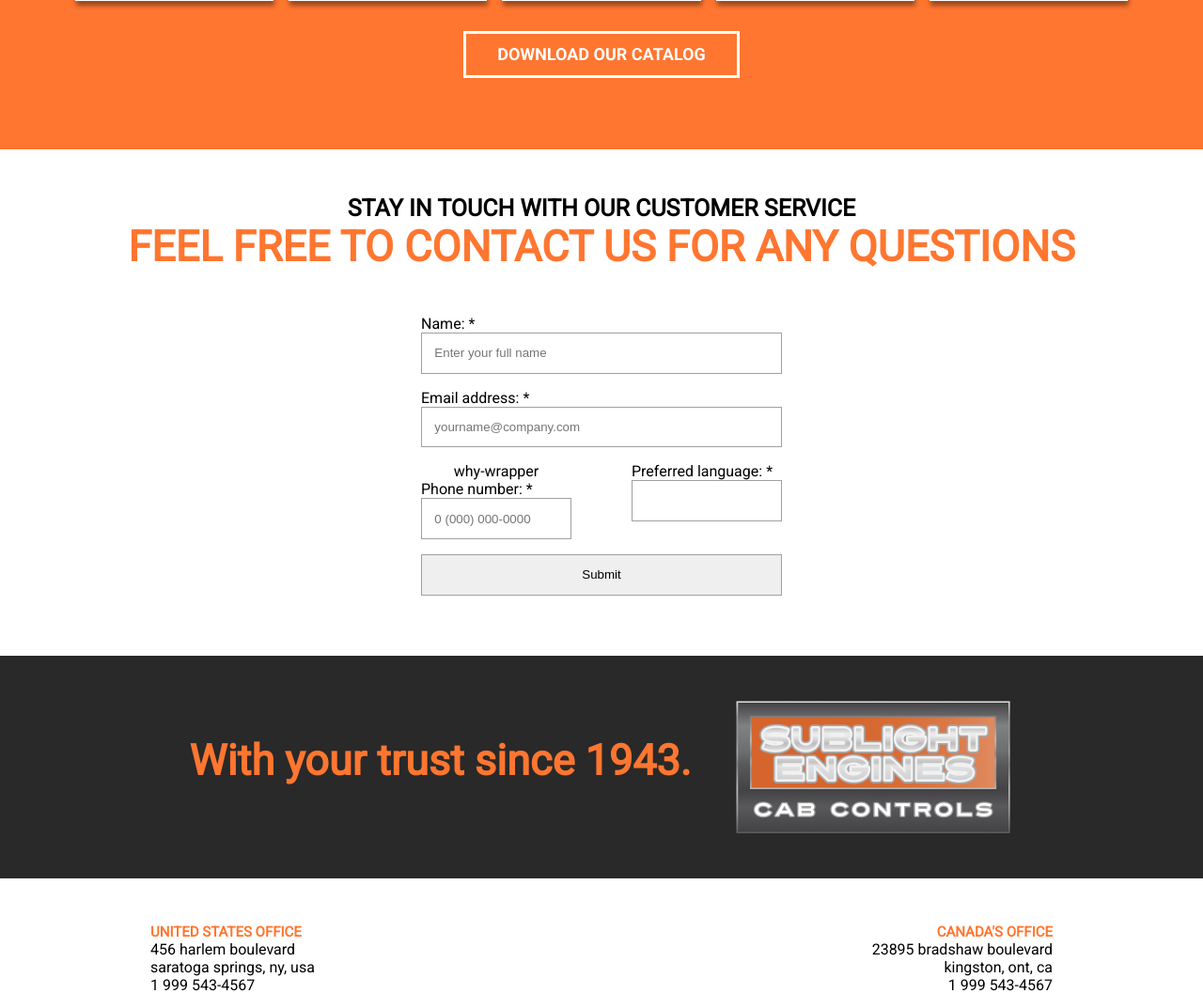
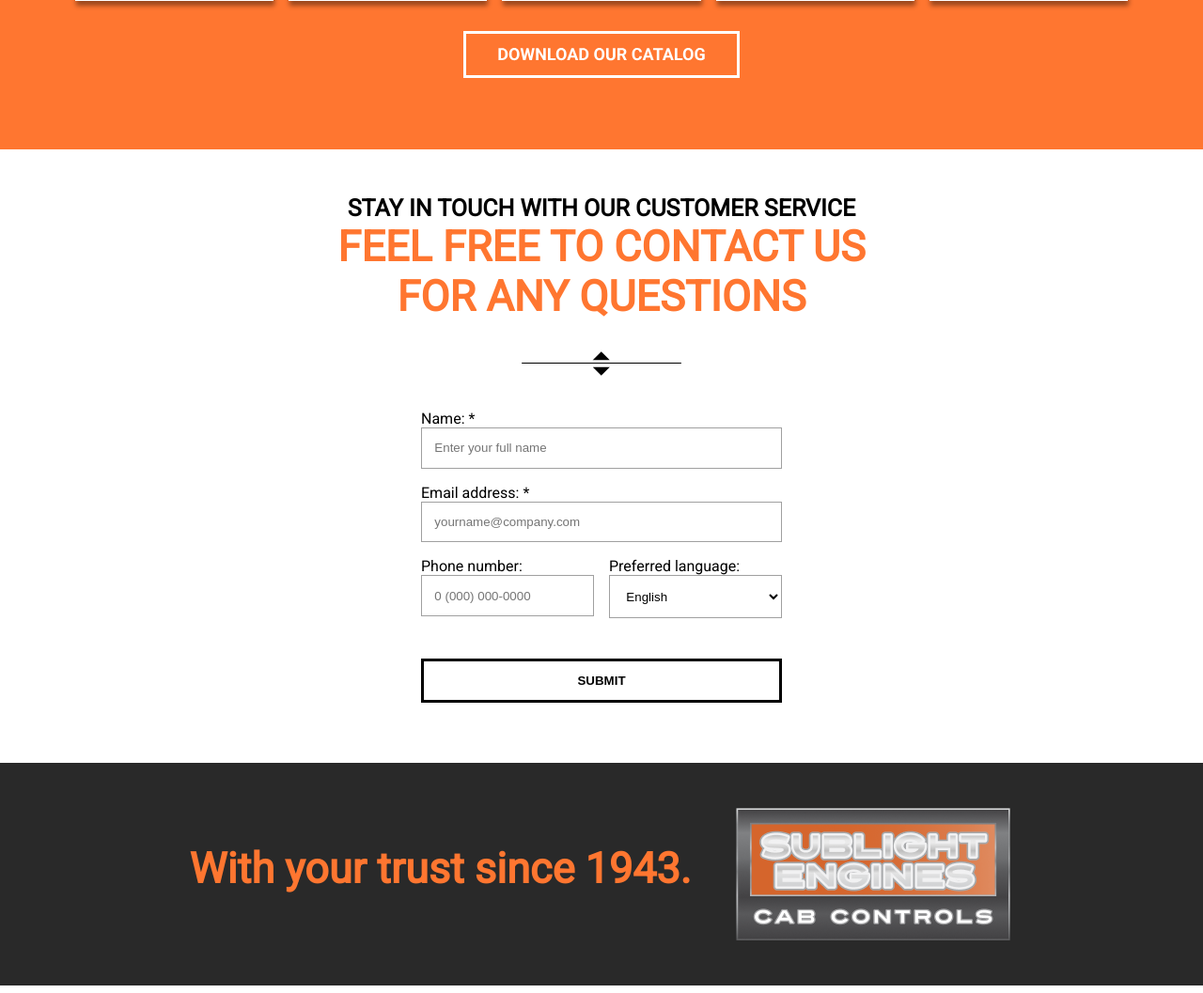
Before and after one commit to BrancheDeboua/Sublight_Engines_Landing_Page, a PHP site: page / in a window 1280 px wide; the page is wider, and only the part inside the window is pictured. Shown: the part 2680-3737 px from the top of that part at 94% size. Run offline with PHP 8.4, Linux system fonts and the light colour scheme.

Commit message:
reajusted the contact us form

```diff
--- a/css/main.css
+++ b/css/main.css
@@ -261,7 +261,7 @@ p{
     margin: 2em 0 2em 0;
 }
 
-#products .separator{
+#products .separator, #contact-us .seperator{
     margin: 2em 0 1em 0;
     filter: brightness(0);
 }
@@ -275,11 +275,16 @@ p{
     width: 100%;
     display: flex;
     justify-content: center;
+    margin: 1em 0 3em 0;
 }
 
 #contact-us label{
     display: block;
     text-align: left;
+}
+
+#contact-us .header{
+    margin-bottom: 1em;
 }
 
 #contact-us .row{
@@ -288,11 +293,20 @@ p{
 }
 
 #contact-us .row div:first-child{
-    margin-right: 2em;
+    margin-right: 0.5em;
 }
 #contact-us .row div:last-child{
-    margin-left: 2em;
+    margin-left: 0.5em;
 }
+
+#contact-us input[type="submit"]{
+    background-color: #FFFFFF;
+    border: 3px solid black;
+    text-transform: uppercase;
+    font-weight: 700;
+    margin-top: 2em;
+}
+
 #contact-us .row div{
     margin: 0;
     flex:1;
@@ -306,7 +320,7 @@ p{
     margin: 1em 0 1em 0;
 }
 
-#contact-us form input{
+#contact-us form input, #contact-us form select{
     width: 100%;
     max-width: 100%;
     padding: 1em;
@@ -315,6 +329,7 @@ p{
     border-radius: 0;
     border: 1px solid #A0A0A0;
     box-sizing: border-box;
+    background-color: #FFFFFF;
 }
 
 #contact-us h2{
--- a/index.html
+++ b/index.html
@@ -121,7 +121,7 @@
     <section id="contact-us">
         <div class="header">
             <h2>stay in touch with our customer service</h2>
-            <h3>feel free to contact us for any questions</h3>
+            <h3>feel free to contact us <br> for any questions</h3>
         </div>
         <div class="seperator">
             <img src="img/separator.png">
@@ -137,13 +137,16 @@
                     <input type="text" name="email" placeholder="yourname@company.com">
                 </div>
                 <div class="row">
-                    <div>why-wrapper
-                        <label for="phone">Phone number: *</label>
+                    <div>
+                        <label for="phone">Phone number:</label>
                         <input type="text" name="phone" placeholder="0 (000) 000-0000">
                     </div>
                     <div>
-                        <label for="language">Preferred language: *</label>
-                        <input type="text" name="language">
+                        <label for="language">Preferred language:</label>
+                        <select>
+                            <option>English</option>
+                            <option>Français</option>
+                        </select>
                     </div>
                 </div>
                 <div>
```
